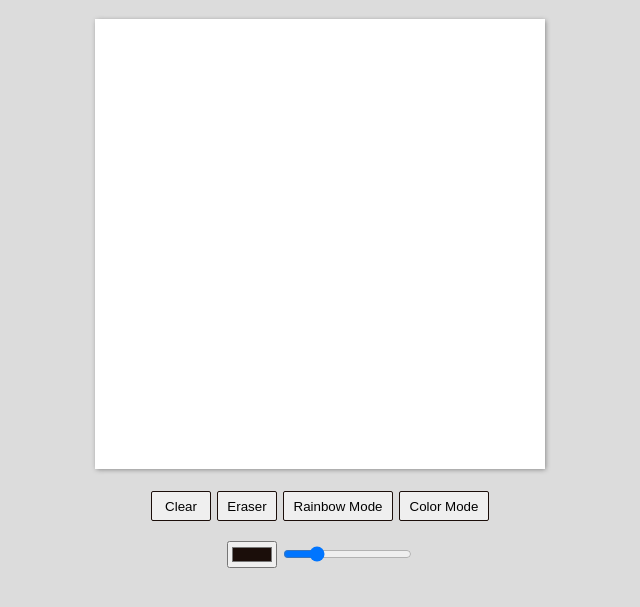
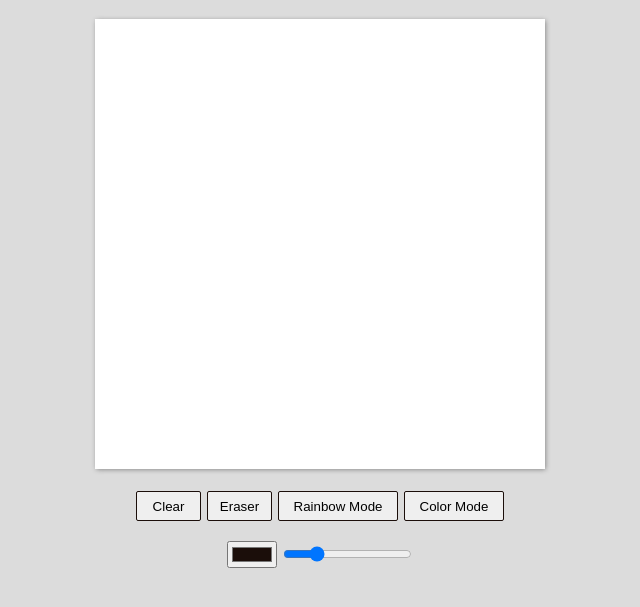
Before and after one commit to nuru484/Etch-A-Sketch, a plain HTML site: page index.html in a window 1280 px wide. Shown: the part 79-686 px from the top of the page, without its empty margins (320-960 px from the left). Drawn offline with Linux system fonts and the light colour scheme.

```diff
--- a/styles.css
+++ b/styles.css
@@ -30,7 +30,7 @@
 #clear{
   border-style: none;
   height: 30px;
-  width: 60px;
+  width: 65px;
   border-radius: 2px;
   border: 1px solid #1b0e0a;
   margin: 2px;
@@ -44,7 +44,7 @@
 #eraser{
   border-style: none;
   height: 30px;
-  width: 60px;
+  width: 65px;
   border-radius: 2px;
   border: 1px solid #1b0e0a;
   margin: 2px;
@@ -52,7 +52,7 @@
 #rainbow-mode{
   border-style: none;
   height: 30px;
-  width: 110px;
+  width: 120px;
   border-radius: 2px;
   border: 1px solid #1b0e0a;
   margin: 2px;
@@ -60,7 +60,7 @@
 #color-mode{
   border-style: none;
   height: 30px;
-  width: 90px;
+  width: 100px;
   border-radius: 2px;
   border: 1px solid #1b0e0a;
   margin: 2px;
```
